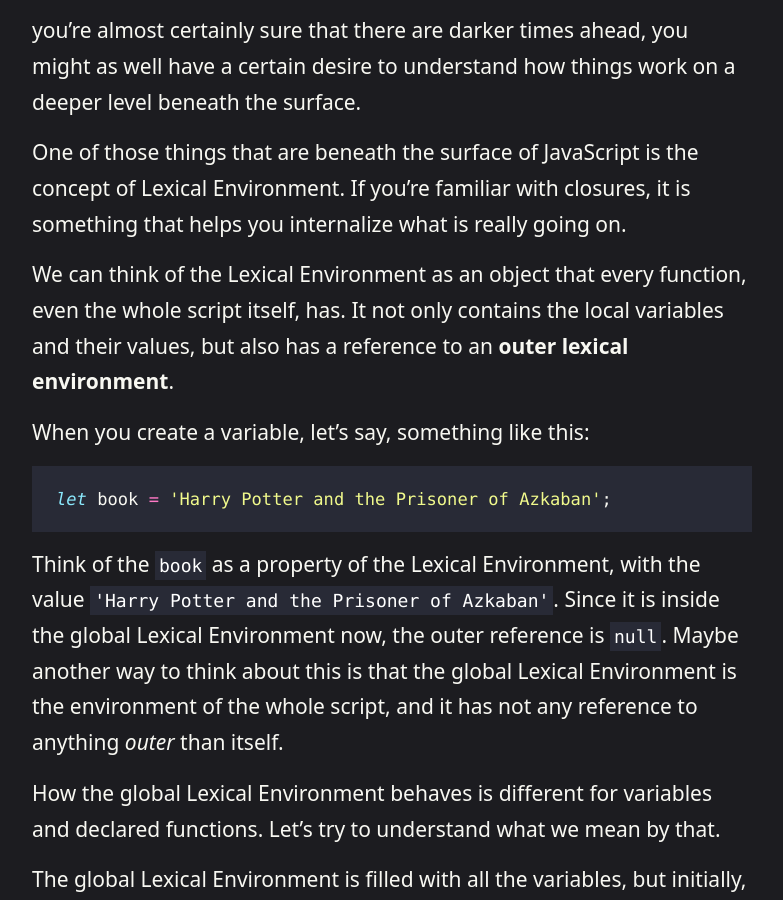
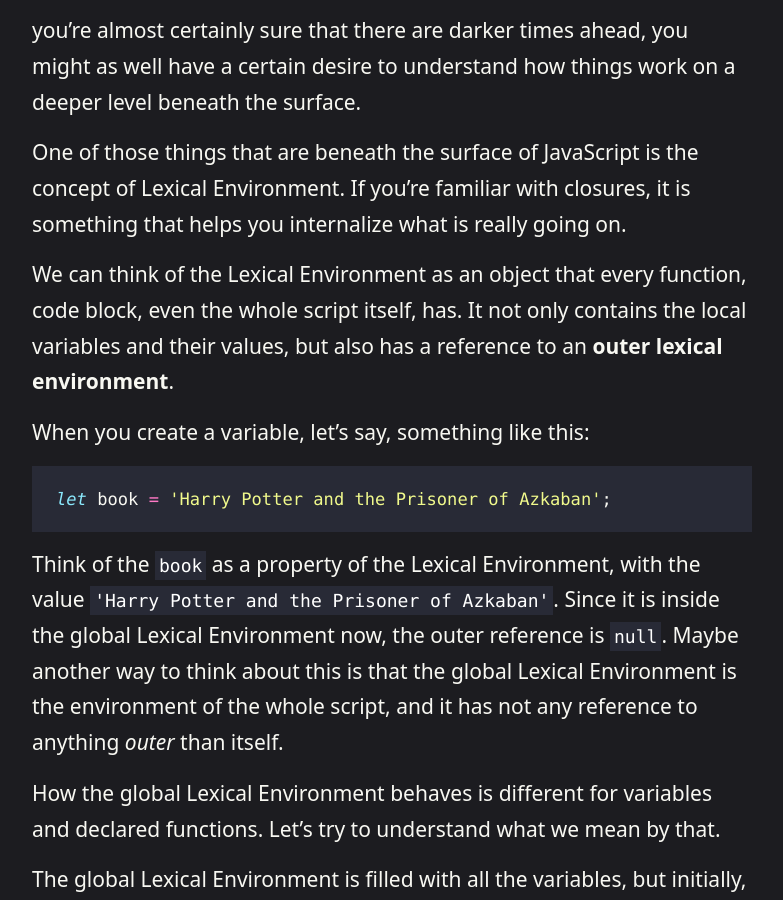
Before and after one commit to rivea0/blog, a Jekyll site: the page built from _posts/2022-03-09-lexical-environment-and-closures-in-javascript.md, in a window 1280 px wide and 900 px high, scrolled down 531 px. Shown: the whole window, without its empty margins (248-1031 px from the left). Built offline with Jekyll 4.4.1, drawn with Linux system fonts in a browser that asks for light colours; some of the changed text lies outside the part shown.

Commit message:
Simple edits for clarification

```diff
--- a/_posts/2022-03-09-lexical-environment-and-closures-in-javascript.md
+++ b/_posts/2022-03-09-lexical-environment-and-closures-in-javascript.md
@@ -8,7 +8,7 @@ When it feels like this is the [*worst of times* and *the age of foolishness*](h
 
 One of those things that are beneath the surface of JavaScript is the concept of Lexical Environment. If you're familiar with closures, it is something that helps you internalize what is really going on.
 
-We can think of the Lexical Environment as an object that every function, even the whole script itself, has. It not only contains the local variables and their values, but also has a reference to an **outer lexical environment**.
+We can think of the Lexical Environment as an object that every function, code block, even the whole script itself, has. It not only contains the local variables and their values, but also has a reference to an **outer lexical environment**.
 
 When you create a variable, let's say, something like this:
 
```
Also changed, not shown: other parts of _posts/2022-03-09-lexical-environment-and-closures-in-javascript.md (+1 -1 lines).
